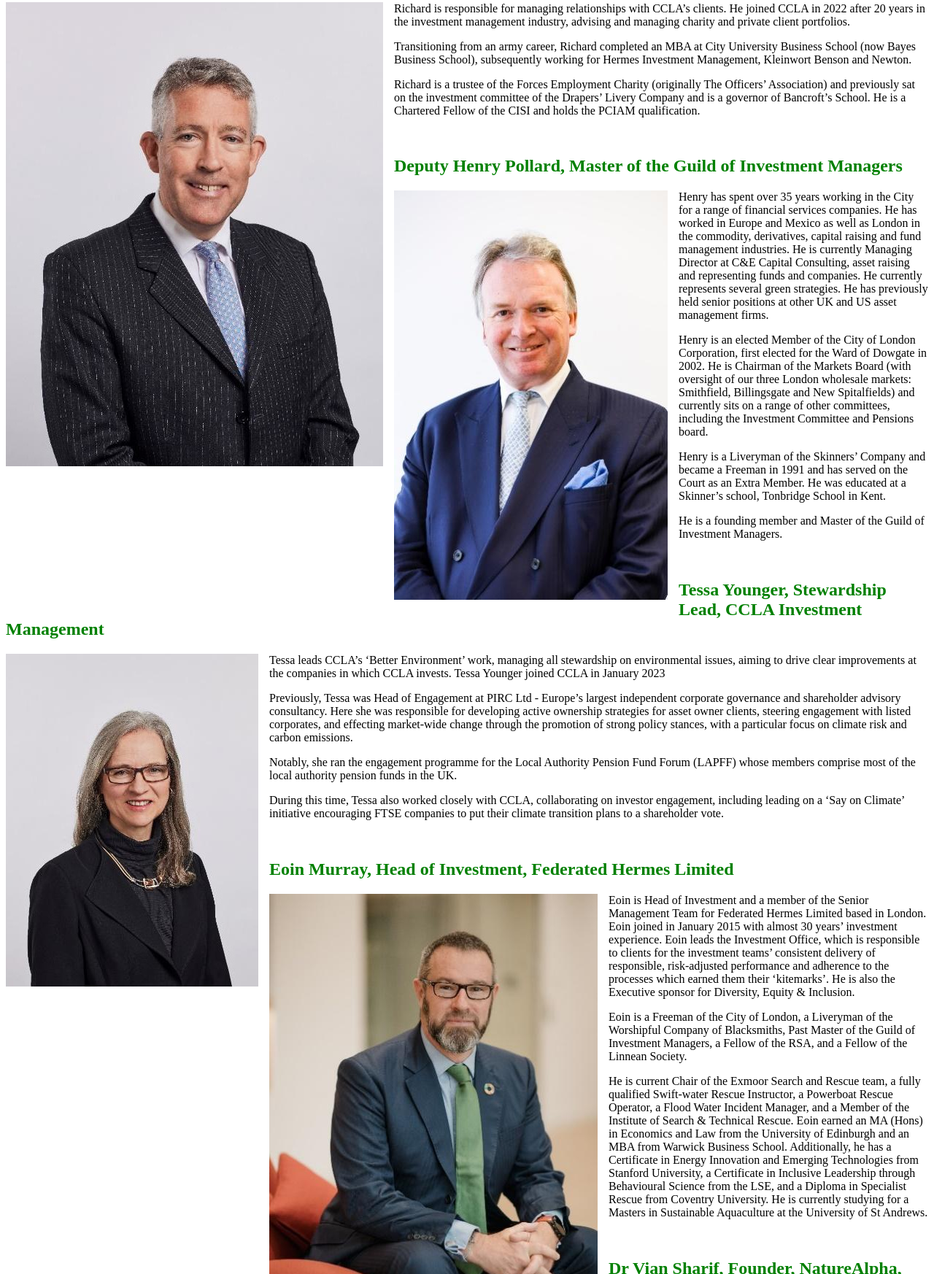
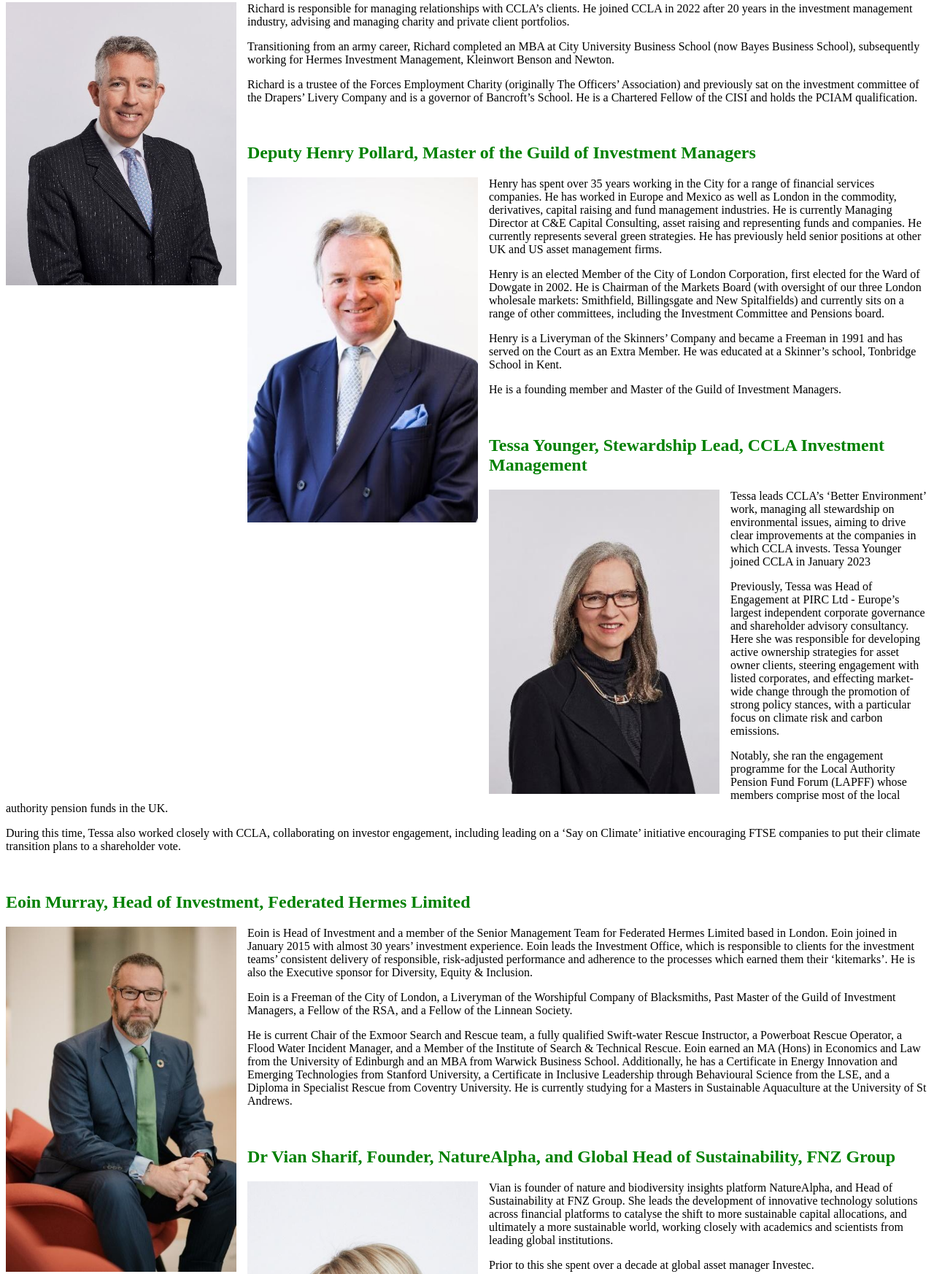
Before and after one commit to wcit-stuart/wcit-stuart.github.io, a plain HTML site: page index.html in a window 1280 px wide. Shown: the part 502-2248 px from the top of the page at 73% size. Drawn offline with Linux system fonts and the light colour scheme.

Commit message:
Update index.html

```diff
--- a/index.html
+++ b/index.html
@@ -49,39 +49,39 @@ right {
 </ul>
 <br>
 <h2 >Richard Sankey, Client Investments Director, CCLA Investment Management</h2>
-<img src="images/image6.jpg" alt="Sankey" style="margin-right:15px;">
+<img src="images/image6.jpg" width="25%" alt="Sankey" style="margin-right:15px;">
 <p>Richard is responsible for managing relationships with CCLA’s clients. He joined CCLA in 2022 after 20 years in the investment management industry, advising and managing charity and private client portfolios.</p>
 <p>Transitioning from an army career, Richard completed an MBA at City University Business School (now Bayes Business School), subsequently working for Hermes Investment Management, Kleinwort Benson and Newton. </p>
 <p>Richard is a trustee of the Forces Employment Charity (originally The Officers’ Association) and previously sat on the investment committee of the Drapers’ Livery Company and is a governor of Bancroft’s School. He is a Chartered Fellow of the CISI and holds the PCIAM qualification.</p>
 <br>
 <h2>Deputy Henry Pollard, Master of the Guild of Investment Managers</h2>
-<img src="images/image1.jpg" alt="Sankey" style="margin-right:15px;">
+<img src="images/image1.jpg" width="25%" alt="Sankey" style="margin-right:15px;">
 <p>Henry has spent over 35 years working in the City for a range of financial services companies.  He has worked in Europe and Mexico as well as London in the commodity, derivatives, capital raising and fund management industries.  He is currently Managing Director at C&E Capital Consulting, asset raising and representing funds and companies.  He currently represents several green strategies.  He has previously held senior positions at other UK and US asset management firms. </p>
 <p>Henry is an elected Member of the City of London Corporation, first elected for the Ward of Dowgate in 2002.  He is Chairman of the Markets Board (with oversight of our three London wholesale markets: Smithfield, Billingsgate and New Spitalfields) and currently sits on a range of other committees, including the Investment Committee and Pensions board.</p>
 <p>Henry is a Liveryman of the Skinners’ Company and became a Freeman in 1991 and has served on the Court as an Extra Member.  He was educated at a Skinner’s school, Tonbridge School in Kent. </p>
 <p>He is a founding member and Master of the Guild of Investment Managers. </p>
 <br>
 <h2>Tessa Younger, Stewardship Lead, CCLA Investment Management</h2>
-<img src="images/image4.jpg" alt="Sankey" style="margin-right:15px;">
+<img src="images/image4.jpg" width="25%" alt="Sankey" style="margin-right:15px;">
 <p>Tessa leads CCLA’s ‘Better Environment’ work, managing all stewardship on environmental issues, aiming to drive clear improvements at the companies in which CCLA invests. Tessa Younger joined CCLA in January 2023</p>
 <p>Previously, Tessa was Head of Engagement at PIRC Ltd - Europe’s largest independent corporate governance and shareholder advisory consultancy.  Here she was responsible for developing active ownership strategies for asset owner clients, steering engagement with listed corporates, and effecting market-wide change through the promotion of strong policy stances, with a particular focus on climate risk and carbon emissions. </p>
 <p>Notably, she ran the engagement programme for the Local Authority Pension Fund Forum (LAPFF) whose members comprise most of the local authority pension funds in the UK. </p>
 <p>During this time, Tessa also worked closely with CCLA, collaborating on investor engagement, including leading on a ‘Say on Climate’ initiative encouraging FTSE companies to put their climate transition plans to a shareholder vote.</p>
   <br>
 <h2>Eoin Murray, Head of Investment, Federated Hermes Limited</h2>
-<img src="images/image2.jpg" alt="Sankey" style="margin-right:15px;">
+<img src="images/image2.jpg" width="25%" alt="Sankey" style="margin-right:15px;">
 <p>Eoin is Head of Investment and a member of the Senior Management Team for Federated Hermes Limited based in London. Eoin joined in January 2015 with almost 30 years’ investment experience.  Eoin leads the Investment Office, which is responsible to clients for the investment teams’ consistent delivery of responsible, risk-adjusted performance and adherence to the processes which earned them their ‘kitemarks’.  He is also the Executive sponsor for Diversity, Equity & Inclusion. </p>
 <p>Eoin is a Freeman of the City of London, a Liveryman of the Worshipful Company of Blacksmiths, Past Master of the Guild of Investment Managers, a Fellow of the RSA, and a Fellow of the Linnean Society. </p>
 <p>He is current Chair of the Exmoor Search and Rescue team, a fully qualified Swift-water Rescue Instructor, a Powerboat Rescue Operator, a Flood Water Incident Manager, and a Member of the Institute of Search & Technical Rescue.  Eoin earned an MA (Hons) in Economics and Law from the University of Edinburgh and an MBA from Warwick Business School.  Additionally, he has a Certificate in Energy Innovation and Emerging Technologies from Stanford University, a Certificate in Inclusive Leadership through Behavioural Science from the LSE, and a Diploma in Specialist Rescue from Coventry University.  He is currently studying for a Masters in Sustainable Aquaculture at the University of St Andrews. </p>
   <br>
 <h2>Dr Vian Sharif, Founder, NatureAlpha, and Global Head of Sustainability, FNZ Group </h2>
-<img src="images/image3.jpg" alt="Sankey" style="margin-right:15px;">
+<img src="images/image3.jpg" width="25%" alt="Sankey" style="margin-right:15px;">
 <p>Vian is founder of nature and biodiversity insights platform NatureAlpha, and Head of Sustainability at FNZ Group.  She leads the development of innovative technology solutions across financial platforms to catalyse the shift to more sustainable capital allocations, and ultimately a more sustainable world, working closely with academics and scientists from leading global institutions.</p>
 <p>Prior to this she spent over a decade at global asset manager Investec. </p>
 <p>As part of a number of governmental and international sustainability advisory groups, she was a Member of the Taskforce for Nature Related Disclosures Technical Experts Group and the UK Government's Business Advisory group for the Convention on Biodiversity.  She is a founder member of the Taskforce for Nature Markets and board member of Nature Finance.</p>
 <br>
 <h2>Alderman Alison Gowman </h2>
-<img src="images/image9.jpg" alt="Sankey" style="margin-right:15px;">
+<img src="images/image9.jpg" width="25%" alt="Sankey" style="margin-right:15px;">
 <p>Alison is the founder and Chair of the Livery Climate Action Group, a collaborative of 91 Livery Companies responding to the challenge of climate change. </p>
 <p>Alison has worked in the City all her working life starting as a solicitor, specialising in commercial real estate at international law firm DLA Piper. </p>
 <p>Alison became interested in the City of London early in her legal career.  She stood for election first as a Common Councillor from 1991-2002 and thereafter as the Alderman of the Ward of Dowgate.  Alison has served on most of the City's committees and is currently a member of the Bridge House Estates Board (Chair of the grant making arm, City Bridge Trust 2016-2019), Investment and Capital Buildings Boards.  She is a Governor of the Museum of London and Museum of London Archaeology.</p>
```
